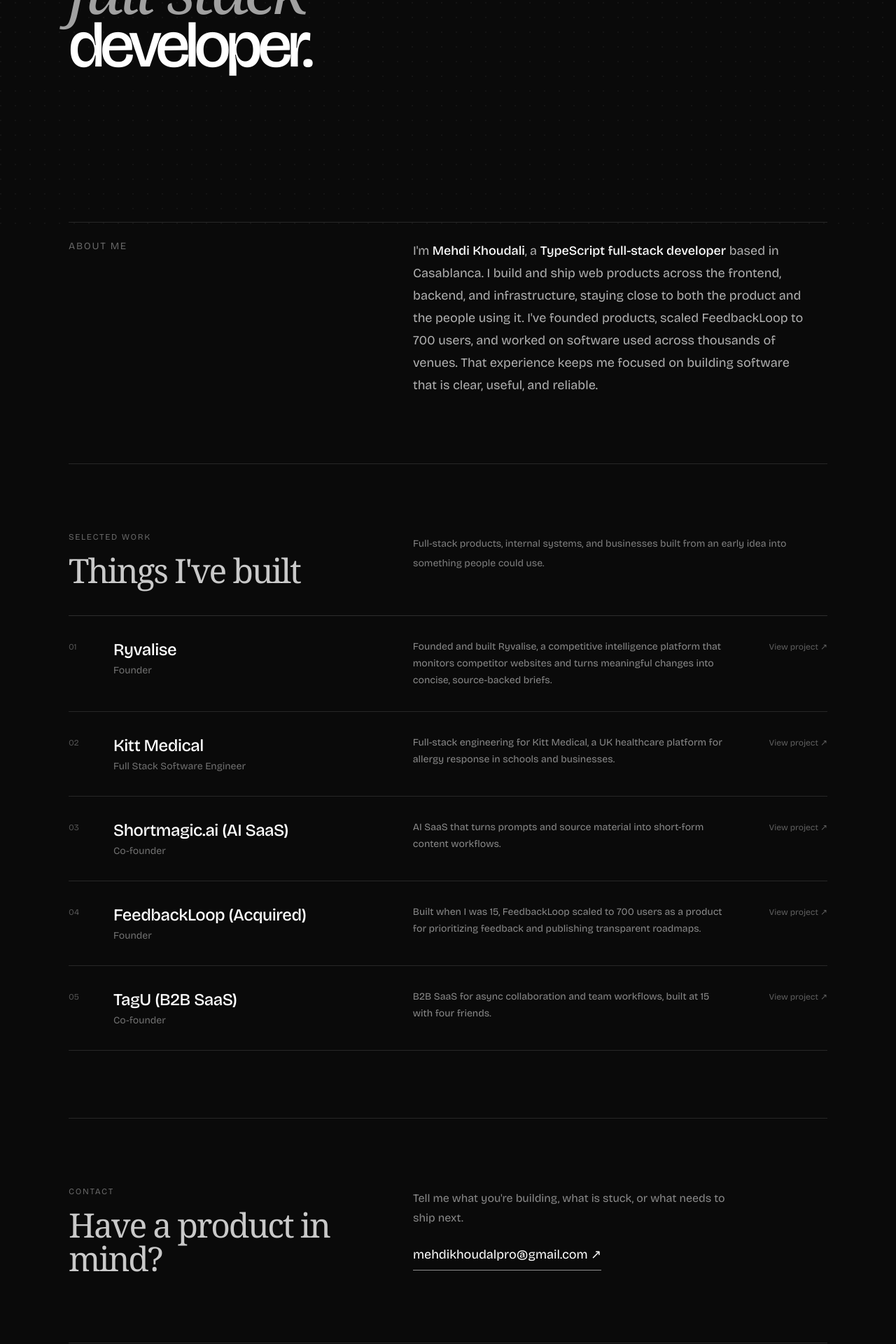
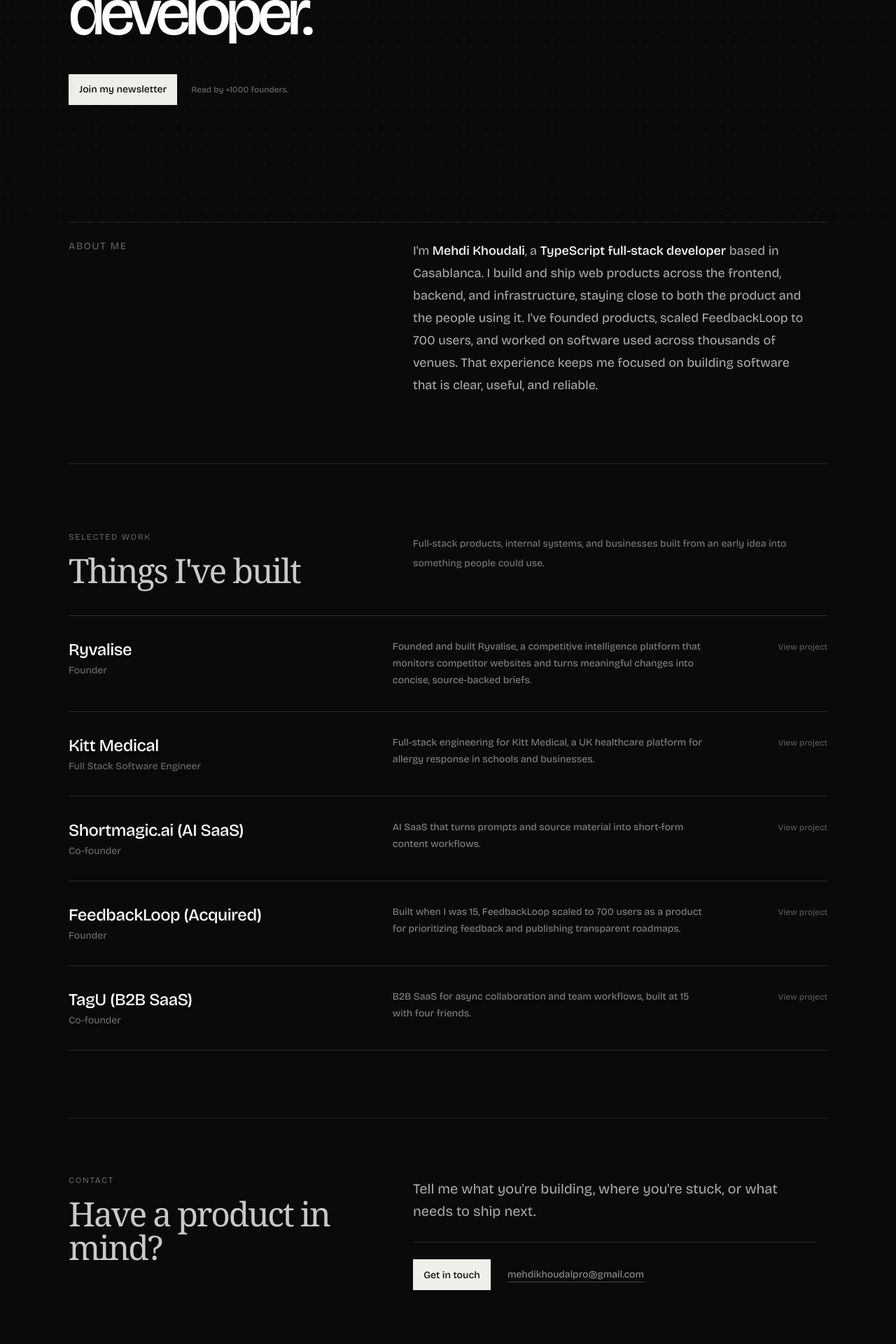
Before and after one commit to MehdiKhoudali/mehdi-portfolio, a Next.js app: page / in a window 1280 px wide. Shown: the part 480-2400 px from the top of the page at 70% size. Built offline with nearby package versions, Linux system fonts and the light colour scheme.

Commit message:
Refine portfolio calls to action and remove decorative counters

```diff
--- a/src/app/experience/[slug]/page.tsx
+++ b/src/app/experience/[slug]/page.tsx
@@ -104,7 +104,7 @@
           <section aria-label="Project images" className="border-t border-white/12 py-16 sm:py-24">
             <div className="mb-8 flex items-center justify-between text-xs uppercase tracking-[0.14em] text-white/38">
               <div className="flex items-center gap-4">
-                <span>Project / {String(projectIndex + 1).padStart(2, "0")}</span>
+                <span>Project</span>
                 <h1 className="text-xs font-medium tracking-normal text-white/78 normal-case">{experience.company}</h1>
               </div>
               <span>{experience.category}</span>
@@ -143,9 +143,8 @@
               <h2 className="portfolio-serif text-4xl text-white/78 sm:text-5xl">Contribution.</h2>
             </div>
             <div className="border-t border-white/15">
-              {experience.highlights.map((highlight, index) => (
-                <div className="grid grid-cols-[2.5rem_1fr] gap-4 border-b border-white/12 py-5 text-sm text-white/64 sm:py-6 sm:text-base" key={highlight}>
-                  <span className="text-white/30">{String(index + 1).padStart(2, "0")}</span>
+              {experience.highlights.map((highlight) => (
+                <div className="border-b border-white/12 py-5 text-sm text-white/64 sm:py-6 sm:text-base" key={highlight}>
                   <span><HighlightedText text={highlight} /></span>
                 </div>
               ))}
@@ -174,7 +173,7 @@
               <span className="mb-3 block text-xs uppercase tracking-[0.14em] text-white/38">Next project</span>
               <span className="portfolio-serif text-3xl text-white/78 transition-colors group-hover:text-white sm:text-4xl">{nextProject.company}</span>
             </span>
-            <span className="pb-1 text-sm text-white/45 transition-colors group-hover:text-white">View project ↗</span>
+            <span className="pb-1 text-sm text-white/45 transition-colors group-hover:text-white">View project</span>
           </Link>
           <div className="mt-12 flex flex-col gap-3 text-xs text-white/38 sm:flex-row sm:items-center sm:justify-between">
             <Link className="transition-colors hover:text-white" href="/#work">Back to all work</Link>
--- a/src/app/globals.css
+++ b/src/app/globals.css
@@ -75,6 +75,41 @@
   letter-spacing: -0.065em;
 }
 
+.portfolio-cta-button:focus-visible,
+.portfolio-contact-email:focus-visible {
+  outline: 2px solid #f0eee8;
+  outline-offset: 4px;
+}
+
+.portfolio-cta-button {
+  display: inline-flex;
+  min-height: 44px;
+  align-items: center;
+  justify-content: center;
+  padding: 0.65rem 0.95rem;
+  background: #f0eee8;
+  color: #0a0a0a;
+  font-size: 0.875rem;
+  font-weight: 500;
+  transition: background-color 180ms ease;
+}
+
+.portfolio-cta-button:hover {
+  background: #d7d4cb;
+}
+
+.portfolio-contact-email {
+  border-bottom: 1px solid rgba(240, 238, 232, 0.25);
+  color: rgba(240, 238, 232, 0.62);
+  font-size: 0.875rem;
+  transition: border-color 180ms ease, color 180ms ease;
+}
+
+.portfolio-contact-email:hover {
+  border-color: #f0eee8;
+  color: #f0eee8;
+}
+
 .portfolio-work-row {
   position: relative;
 }
@@ -121,4 +156,9 @@
   .reveal {
     animation: none;
   }
+
+  .portfolio-cta-button,
+  .portfolio-contact-email {
+    transition: none;
+  }
 }
--- a/src/app/page.tsx
+++ b/src/app/page.tsx
@@ -49,6 +49,17 @@
                 <span className="portfolio-serif portfolio-hero-serif block text-white/62">full-stack</span>
                 <span className="block font-medium">developer.</span>
               </h1>
+              <div className="reveal reveal-delay-3 mt-10 flex flex-wrap items-center gap-x-5 gap-y-3 sm:mt-12">
+                <a
+                  className="portfolio-cta-button"
+                  href="https://mehdikhoudali.substack.com/"
+                  target="_blank"
+                  rel="noopener noreferrer"
+                >
+                  Join my newsletter
+                </a>
+                <p className="text-xs text-white/42">Read by +1000 founders.</p>
+              </div>
             </div>
 
             <div className="reveal reveal-delay-2 relative hidden min-h-[540px] overflow-hidden border border-white/12 bg-[#111] lg:block">
@@ -61,9 +72,8 @@
                 className="object-cover object-[center_34%] contrast-105 grayscale-[0.2]"
               />
               <div className="absolute inset-0 bg-gradient-to-t from-black/55 via-transparent to-white/[0.06]" />
-              <div className="absolute inset-x-0 bottom-0 flex items-center justify-between border-t border-white/15 px-4 py-3 text-[10px] uppercase tracking-[0.12em] text-white/42">
+              <div className="absolute inset-x-0 bottom-0 border-t border-white/15 px-4 py-3 text-[10px] uppercase tracking-[0.12em] text-white/42">
                 <span>Mehdi Khoudali</span>
-                <span>01 / 01</span>
               </div>
             </div>
           </div>
@@ -93,37 +103,44 @@
           <div className="border-t border-white/15">
             {homepageExperiences.map((item, index) => (
               <Link
-                className="portfolio-work-row reveal grid gap-4 border-b border-white/12 py-6 transition-colors sm:grid-cols-[2.5rem_1fr_1.2fr_auto] sm:items-start sm:gap-6 sm:py-8"
+                className="portfolio-work-row reveal grid gap-4 border-b border-white/12 py-6 transition-colors sm:grid-cols-[1fr_1.2fr_auto] sm:items-start sm:gap-6 sm:py-8"
                 href={`/experience/${item.slug}`}
                 style={{ animationDelay: `${120 + index * 65}ms` }}
                 key={`${item.role}-${item.company}`}
               >
-                <span className="pt-1 text-xs text-white/30">{String(index + 1).padStart(2, "0")}</span>
                 <div>
                   <h3 className="text-xl font-medium tracking-[-0.02em] text-white sm:text-2xl">{item.company}</h3>
                   <p className="mt-1 text-sm text-white/42">{item.role}</p>
                 </div>
                 <p className="max-w-md text-sm leading-6 text-white/52">{item.summary}</p>
-                <span className="text-xs text-white/35 sm:pt-1">View project ↗</span>
+                <span className="text-xs text-white/35 sm:pt-1">View project</span>
               </Link>
             ))}
           </div>
         </section>
 
-        <section id="contact" className="border-t border-white/12 py-16 sm:py-24">
+        <section id="contact" className="border-t border-white/12 py-16 sm:py-20">
           <div className="grid gap-8 sm:grid-cols-[0.75fr_1fr] sm:gap-12">
             <div>
               <p className="mb-4 text-xs uppercase tracking-[0.14em] text-white/38">Contact</p>
               <h2 className="portfolio-serif text-4xl text-white/78 sm:text-5xl">Have a product in mind?</h2>
             </div>
-            <div className="flex flex-col items-start gap-6 sm:pt-1">
-              <p className="max-w-md text-base leading-7 text-white/52">
-                Tell me what you&apos;re building, what is stuck, or what needs
+            <div className="flex max-w-xl flex-col items-start gap-7 sm:pt-1">
+              <p className="text-lg leading-8 text-white/66 sm:text-xl">
+                Tell me what you&apos;re building, where you&apos;re stuck, or what needs
                 to ship next.
               </p>
-              <a className="border-b border-white/55 pb-2 text-lg text-white transition-colors hover:border-white hover:text-white/75" href="mailto:mehdikhoudalpro@gmail.com">
-                mehdikhoudalpro@gmail.com ↗
-              </a>
+              <div className="flex w-full flex-wrap items-center gap-x-6 gap-y-4 border-t border-white/12 pt-6">
+                <a
+                  className="portfolio-cta-button"
+                  href="mailto:mehdikhoudalpro@gmail.com?subject=Let%27s%20talk%20about%20a%20project"
+                >
+                  Get in touch
+                </a>
+                <a className="portfolio-contact-email" href="mailto:mehdikhoudalpro@gmail.com">
+                  mehdikhoudalpro@gmail.com
+                </a>
+              </div>
             </div>
           </div>
         </section>
--- a/src/components/browser-screenshot.tsx
+++ b/src/components/browser-screenshot.tsx
@@ -16,21 +16,18 @@
 }: BrowserScreenshotProps) {
   return (
     <figure className="reveal flex h-full flex-col overflow-hidden border border-white/15 bg-[#111]">
-      <div className="grid min-h-11 grid-cols-[1fr_auto_1fr] items-center border-b border-white/10 bg-[#161616] px-3 sm:min-h-12 sm:px-4">
+      <div className="flex min-h-11 items-center justify-between gap-4 border-b border-white/10 bg-[#161616] px-3 sm:min-h-12 sm:px-4">
         <div className="flex items-center gap-1.5" aria-hidden="true">
           <span className="h-2.5 w-2.5 rounded-full bg-white/20" />
           <span className="h-2.5 w-2.5 rounded-full bg-white/15" />
           <span className="h-2.5 w-2.5 rounded-full bg-white/10" />
         </div>
-        <div className="flex max-w-[46vw] items-center gap-2 border-x border-white/8 px-3 py-1.5 text-[10px] text-white/38 sm:min-w-64 sm:text-xs">
+        <div className="flex max-w-[70%] items-center gap-2 border-l border-white/8 pl-3 py-1.5 text-[10px] text-white/38 sm:min-w-64 sm:text-xs">
           <span className="h-1.5 w-1.5 shrink-0 rounded-full bg-white/40" />
           <span className="truncate">
             {image.browserLabel ?? projectName}
           </span>
         </div>
-        <span className="justify-self-end text-[9px] uppercase tracking-[0.16em] text-white/22 sm:text-[10px]">
-          0{index + 1}
-        </span>
       </div>
 
       <div
```
